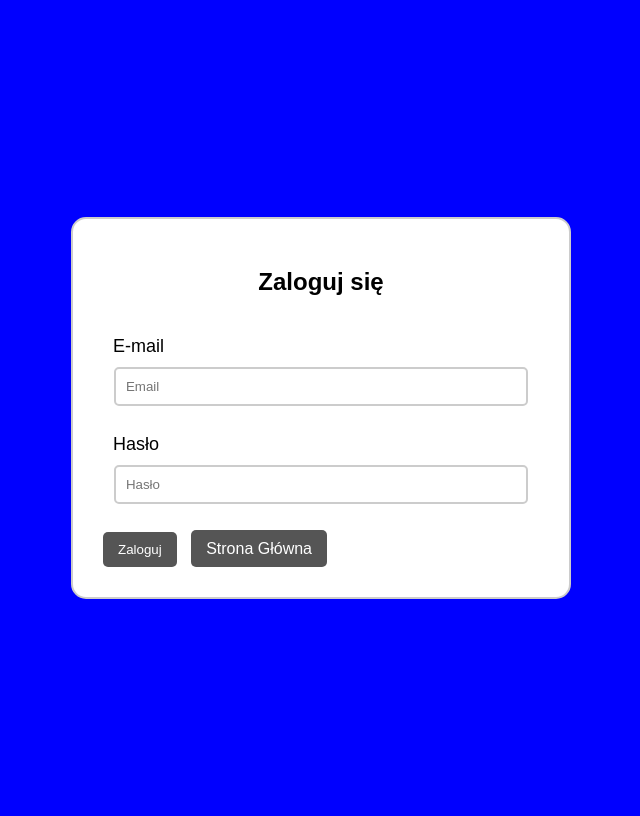
After one commit to DamianMoniuszko/ProjektSklep, a PHP site: page /SignInPage.php in a window 1280 px wide. The commit adds this page. Shown: the whole page, without its empty margins (319-959 px from the left). Run offline with PHP 8.4, Linux system fonts and the light colour scheme.

Commit message:
dodanie funkcji logowania

```diff
--- /dev/null
+++ b/config.php
@@ -0,0 +1,6 @@
+<?php
+    $host = "localhost";
+    $db_user = "root";
+    $db_password = "";
+    $db_name = "sklep";
+?>
--- a/index.php
+++ b/index.php
@@ -1,6 +1,7 @@
 <?php
 require_once"systemClass.php";
 require_once"layoutClass.php";
+session_start();
 ?>
 
 <!DOCTYPE html>
--- /dev/null
+++ b/logout.php
@@ -0,0 +1,4 @@
+<?php
+session_start();
+session_unset();
+header("Location: index.php");
--- /dev/null
+++ b/signInPage.php
@@ -0,0 +1,33 @@
+<?php
+
+	session_start();
+
+	if((isset($_SESSION['signedIn'])) && ($_SESSION['signedIn']==true))
+	{
+		header('Location: shop.php');
+	}
+
+?>
+
+<!DOCTYPE html>
+<html lang="pl">
+<head>
+	<title>Damianex</title>
+	<link rel="stylesheet" href="styles/styles.css"/>
+</head>
+<body>
+     <form action="signIn.php" method="post">
+     	<h2>Zaloguj się</h2>
+     	<label>E-mail</label>
+     	<input type="email" name="userEmail" placeholder="Email"><br>
+     	<label>Hasło</label>
+     	<input type="password" name="userPassword" placeholder="Hasło"><br>
+     	<button type="submit">Zaloguj</button>
+        <a href="index.php">Strona Główna</a>
+		<!-- <a href="SignUpPage.php">Zarejestruj się</a> -->
+		<?php
+		if(isset($_SESSION['signInError'])) echo $_SESSION['signInError'];
+		?>
+     </form>
+</body>
+</html>
--- /dev/null
+++ b/styles/config.php
@@ -0,0 +1,6 @@
+<?php
+    $host = "localhost";
+    $db_user = "root";
+    $db_password = "";
+    $db_name = "sklep";
+?>
--- /dev/null
+++ b/styles/styles.css
@@ -0,0 +1,84 @@
+body {
+  background: blue;
+  display: flex;
+  justify-content: center;
+  align-items: center;
+  height: 100vh;
+  flex-direction: column;
+}
+
+* {
+  font-family: sans-serif;
+  box-sizing: border-box;
+}
+
+form {
+  width: 500px;
+  border: 2px solid #ccc;
+  padding: 30px;
+  background: #fff;
+  border-radius: 15px;
+}
+
+h2 {
+  text-align: center;
+  margin-bottom: 40px;
+}
+
+input {
+  display: block;
+  border: 2px solid #ccc;
+  width: 95%;
+  padding: 10px;
+  margin: 10px auto;
+  border-radius: 5px;
+}
+
+label {
+  color: black;
+  font-size: 18px;
+  padding: 10px;
+}
+
+button {
+  justify-content: space-between;
+  background: #555;
+  padding: 10px 15px;
+  color: #fff;
+  border-radius: 5px;
+  margin-right: 10px;
+  border: none;
+}
+
+button:hover {
+  opacity: 0.7;
+}
+
+.error {
+  background: #F2DEDE;
+  color: #A94442;
+  padding: 10px;
+  width: 95%;
+  border-radius: 5px;
+  margin: 20px auto;
+}
+
+h1 {
+  text-align: center;
+  color: #fff;
+}
+
+a {
+  justify-content: right;
+  background: #555;
+  padding: 10px 15px;
+  color: #fff;
+  border-radius: 5px;
+  margin-right: 10px;
+  border: none;
+  text-decoration: none;
+}
+
+a:hover {
+  opacity: 0.7;
+}/*# sourceMappingURL=styles.css.map */
--- /dev/null
+++ b/styles/styles.scss
@@ -0,0 +1,80 @@
+body {
+    background: $darkGrey;
+    display: flex;
+    justify-content: center;
+    align-items: center;
+    height: 100vh;
+    flex-direction: column;
+}
+
+*{
+    font-family: sans-serif;
+    box-sizing: border-box;
+}
+
+form {
+    width: 500px;
+    border: 2px solid #ccc;
+    padding:30px;
+    background: #fff;
+    border-radius: 15px;
+}
+h2 {
+    text-align: center;
+    margin-bottom: 40px;
+}
+input {
+    display: block;
+    border: 2px solid #ccc;
+    width: 95%;
+    padding: 10px;
+    margin: 10px auto;
+    border-radius: 5px;
+}
+
+label {
+    color:  black;
+    font-size: 18px;
+    padding: 10px;
+}
+
+button {
+    justify-content: space-between;
+    background: #555;
+    padding: 10px 15px;
+    color: #fff;
+    border-radius: 5px;
+    margin-right: 10px;
+    border: none;
+}
+button:hover{
+    opacity:  .7;
+
+}
+.error {
+    background: #F2DEDE;
+    color: #A94442;
+    padding: 10px;
+    width: 95%;
+    border-radius: 5px;
+    margin: 20px auto;
+}
+
+h1 {
+    text-align: center;
+    color: #fff;
+}
+
+a{
+    justify-content: space-between;
+    background: #555;
+    padding: 10px 15px;
+    color: #fff;
+    border-radius: 5px;
+    margin-right: 10px;
+    border: none;
+}
+
+a:hover{
+    opacity: .7;
+}
```
Also changed, not shown: layoutClass.php (+4 -3 lines), signIn.php (added, +40 -0 lines), systemClass.php (+14 -0 lines), 2 other files.
